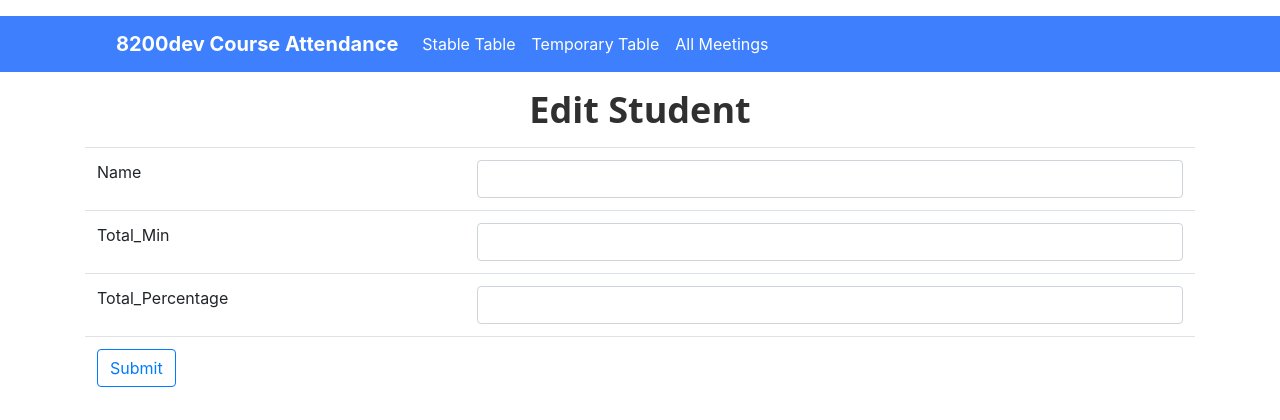
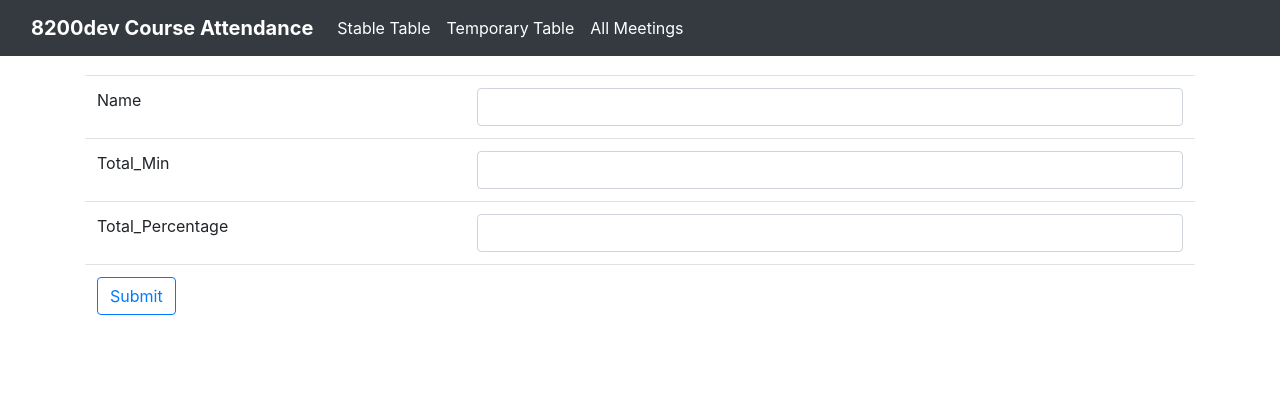
Before and after one commit to DmitreyKazin/course_attendance_app, a Python web app: template templates/edit.html in a window 1280 px wide. Shown: the top 420 px of the page. Run offline with Jinja, Linux system fonts and the light colour scheme; the template is opened without the code that fills it, so the values that code supplies are empty; some libraries are stand-ins or nearby versions.

Commit message:
changed style

```diff
--- a/templates/header.html
+++ b/templates/header.html
@@ -24,7 +24,7 @@
 {% endwith %}
 <div class="container-fluid" style="background-color: #3d7ffc">
   <div class="container">
-<nav class="navbar navbar-expand-lg navbar-light" >
+<nav class="navbar fixed-top navbar-expand-sm navbar-dark bg-dark" >
   <div class="container-fluid">
     <a class="navbar-brand" href="/" style="color: #ffffff"><b>8200dev Course Attendance</b></a>
     <button class="navbar-toggler" type="button" data-bs-toggle="collapse" data-bs-target="#navbarNav" aria-controls="navbarNav" aria-expanded="false" aria-label="Toggle navigation">
```
